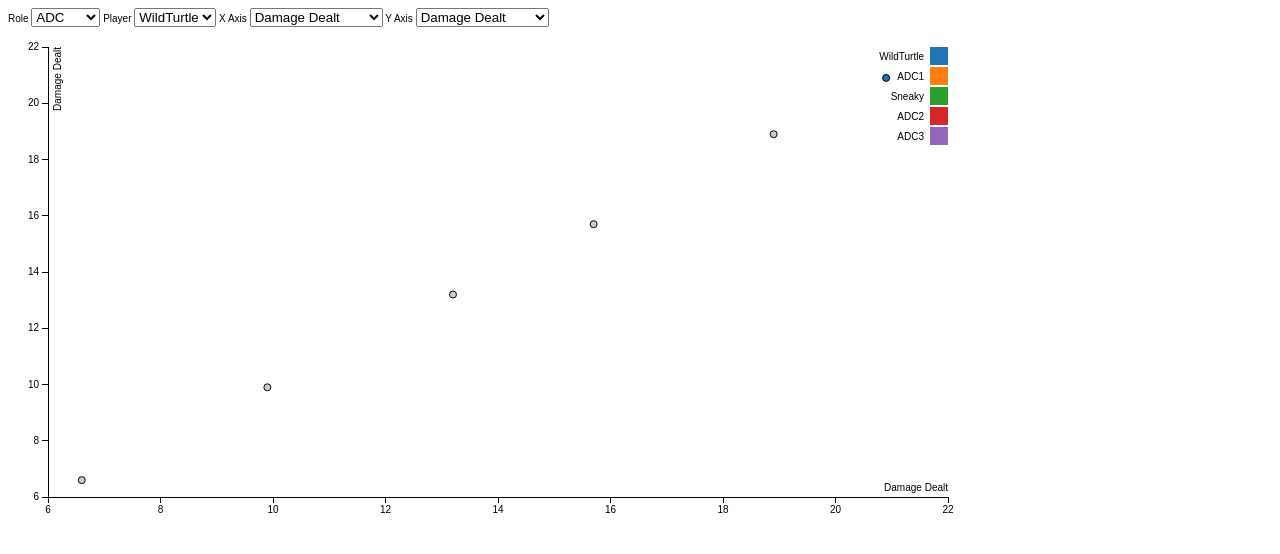
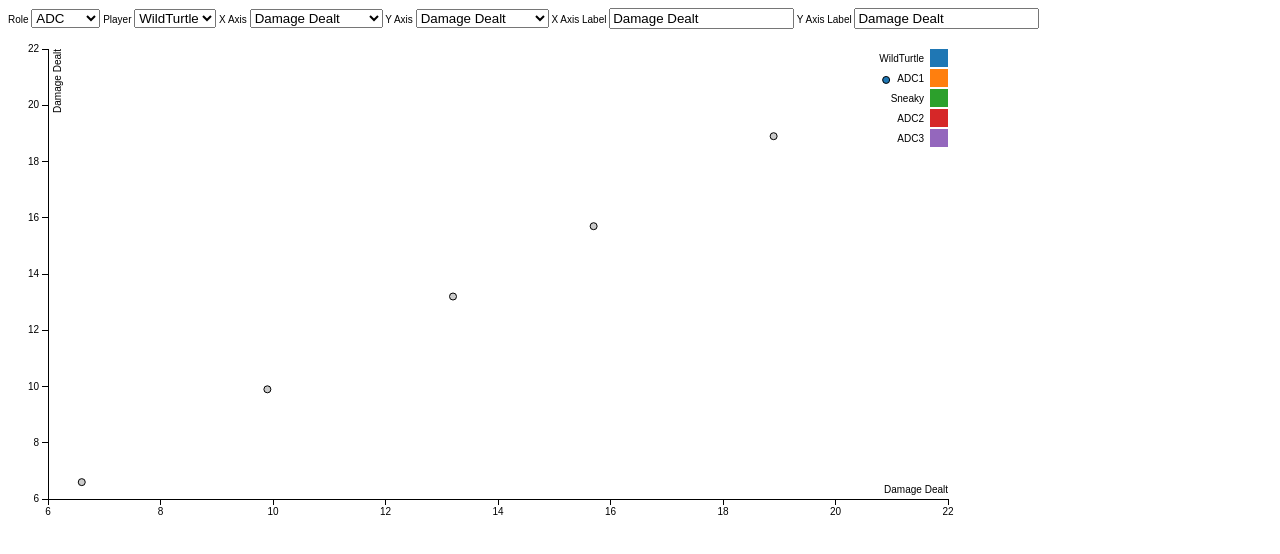
Before and after one commit to thaiphan/lolstats, a plain HTML site: page index.html in a window 1280 px wide. Drawn offline with nearby package versions, Linux system fonts and the light colour scheme.

Commit message:
Add customisable axis labels

```diff
--- a/app.js
+++ b/app.js
@@ -34,7 +34,7 @@ svg.append("g")
   .attr("x", width)
   .attr("y", -6)
   .style("text-anchor", "end")
-  .text("Minutes (m)");
+  .text("Damage Dealt");
 
 svg.append("g")
   .attr("class", "y axis")
@@ -45,7 +45,7 @@ svg.append("g")
   .attr("y", 6)
   .attr("dy", ".71em")
   .style("text-anchor", "end")
-  .text("Damage Dealt ('000s)");
+  .text("Damage Dealt");
 
 var role = 'ADC';
 var data = [];
@@ -94,14 +94,28 @@ d3.csv("data.csv", function(error, data) {
     drawGraph(document.querySelector('select[name="x-axis"]').value, document.querySelector('select[name="y-axis"]').value);
   });
 
+  document.querySelector('input[name="x-axis-label"]').value = 'Damage Dealt';
+  document.querySelector('input[name="y-axis-label"]').value = 'Damage Dealt';
+
   document.querySelector('select[name="x-axis"]').addEventListener('change', function() {
+    svg.selectAll('g .x.axis .label').text(document.querySelector('select[name="x-axis"]').value);
+    document.querySelector('input[name="x-axis-label"]').value = document.querySelector('select[name="x-axis"]').value;
     drawGraph(document.querySelector('select[name="x-axis"]').value, document.querySelector('select[name="y-axis"]').value);
   });
 
   document.querySelector('select[name="y-axis"]').addEventListener('change', function() {
+    svg.selectAll('g .y.axis .label').text(document.querySelector('select[name="y-axis"]').value);
+    document.querySelector('input[name="y-axis-label"]').value = document.querySelector('select[name="y-axis"]').value;
     drawGraph(document.querySelector('select[name="x-axis"]').value, document.querySelector('select[name="y-axis"]').value);
   });
 
+  document.querySelector('input[name="x-axis-label"]').addEventListener('keyup', function() {
+    svg.selectAll('g .x.axis .label').text(document.querySelector('input[name="x-axis-label"]').value);
+  });
+
+  document.querySelector('input[name="y-axis-label"]').addEventListener('keyup', function() {
+    svg.selectAll('g .y.axis .label').text(document.querySelector('input[name="y-axis-label"]').value);
+  });
 
   drawGraph('Damage Dealt', 'Damage Dealt');
 });
@@ -137,9 +151,7 @@ function drawGraph(xColumn, yColumn) {
     });
 
   svg.selectAll('g .x.axis').call(xAxis);
-  svg.selectAll('g .x.axis .label').text(document.querySelector('select[name="x-axis"]').value);
   svg.selectAll('g .y.axis').call(yAxis);
-  svg.selectAll('g .y.axis .label').text(document.querySelector('select[name="y-axis"]').value);
 
   svg.selectAll(".legend").remove();
 
--- a/index.html
+++ b/index.html
@@ -30,6 +30,14 @@
     <option value="Damage/Minute">Damage/Minute</option>
 </select>
 </label>
+<label>
+    X Axis Label
+    <input name="x-axis-label">
+</label>
+<label>
+    Y Axis Label
+    <input name="y-axis-label">
+</label>
 <script src="http://d3js.org/d3.v3.min.js"></script>
 <script src="app.js"></script>
 </body>
```
